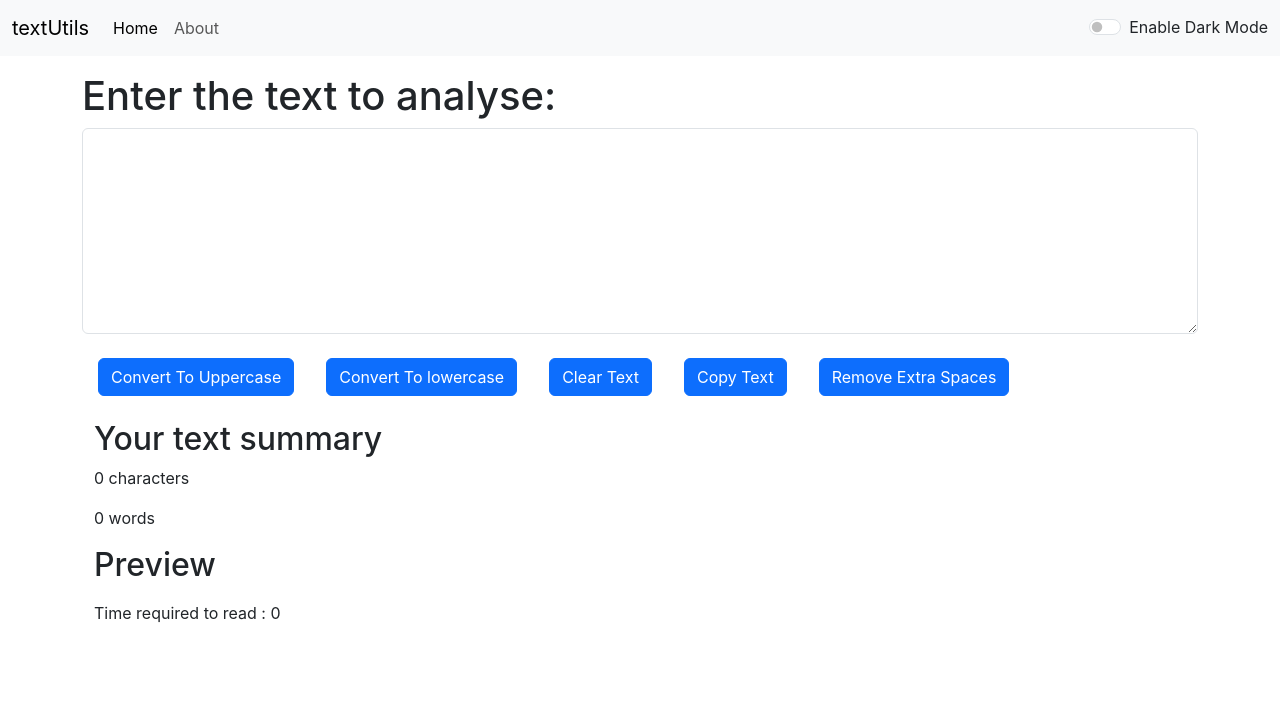
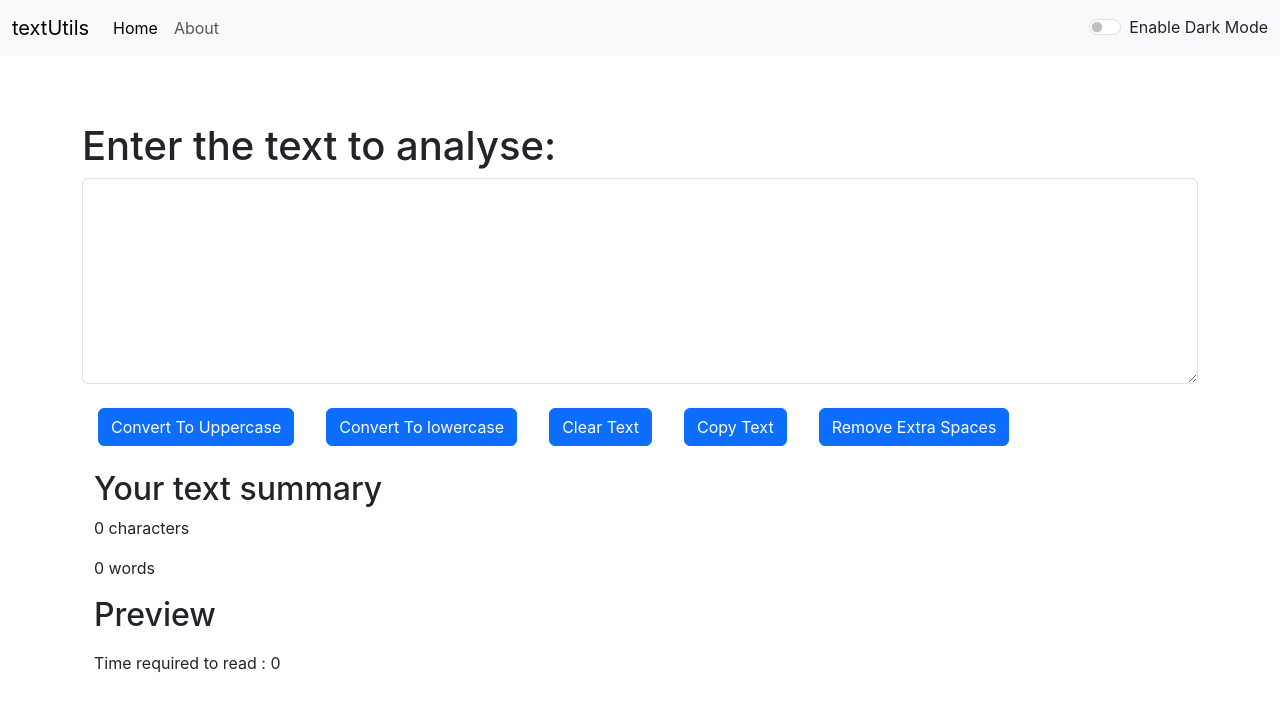
Before and after one commit to thukralvinayak2003/text-utils, a React (Create React App) app: page / in a window 1280 px wide. Shown: the top 712 px of the page. Built offline with nearby package versions, Linux system fonts and the light colour scheme.

Commit message:
Update Alert.js

```diff
--- a/src/components/Alert.js
+++ b/src/components/Alert.js
@@ -6,13 +6,15 @@ export default function Alert(props) {
     return word.charAt(0).toUpperCase() + word.slice(1);
   }
   return (
-    props.alert && (
+    <div style={{ height: "50px" }}>
+      {props.alert && (
         <div>
           <div
             className={`alert alert-${props.alert.type} alert-dismissible fade show`}
             role="alert"
           >
-          <strong>{capitalize(props.alert.type)}</strong>: {props.alert.message}
+            <strong>{capitalize(props.alert.type)}</strong>:{" "}
+            {props.alert.message}
             <button
               type="button"
               className="btn-close"
@@ -21,6 +23,7 @@ export default function Alert(props) {
             ></button>
           </div>
         </div>
-    )
+      )}
+    </div>
   );
 }
```
Lines whose indentation alone changed are shown as unchanged.
